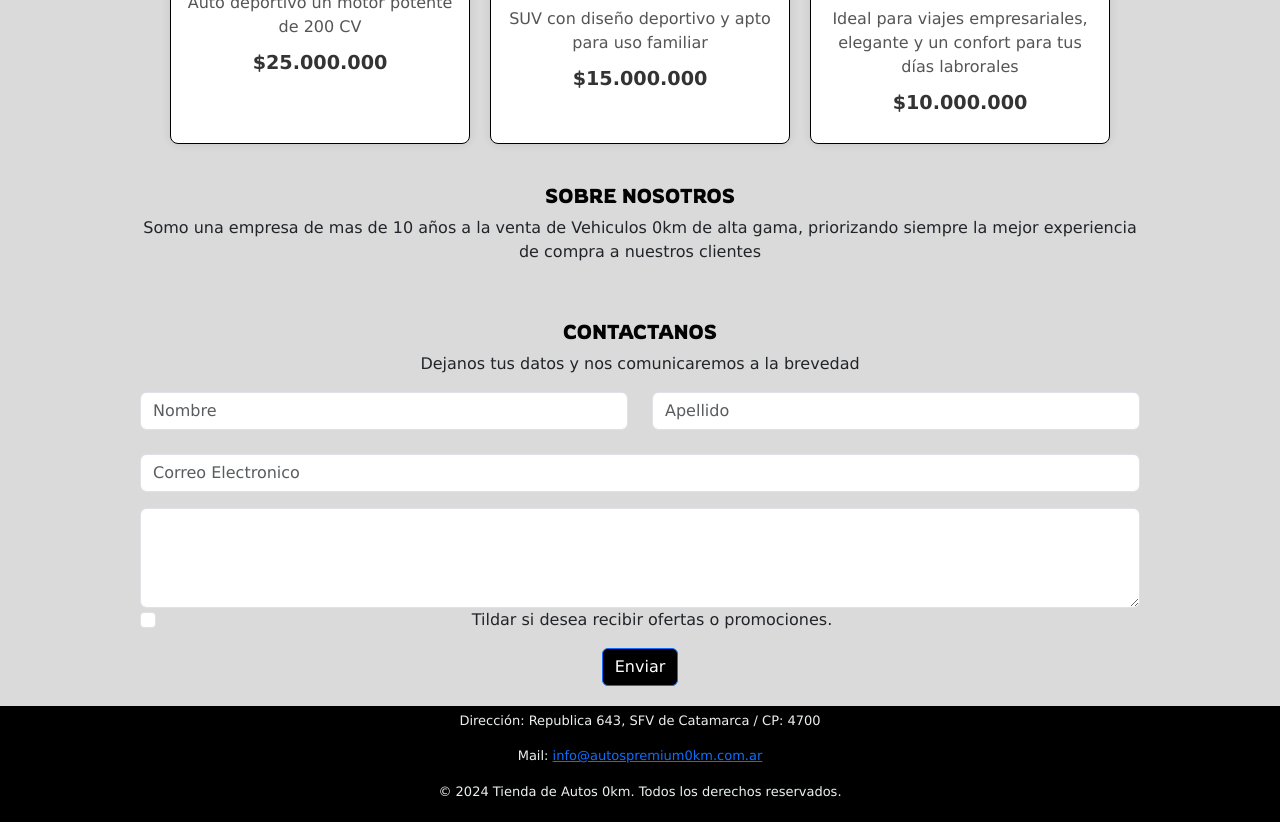
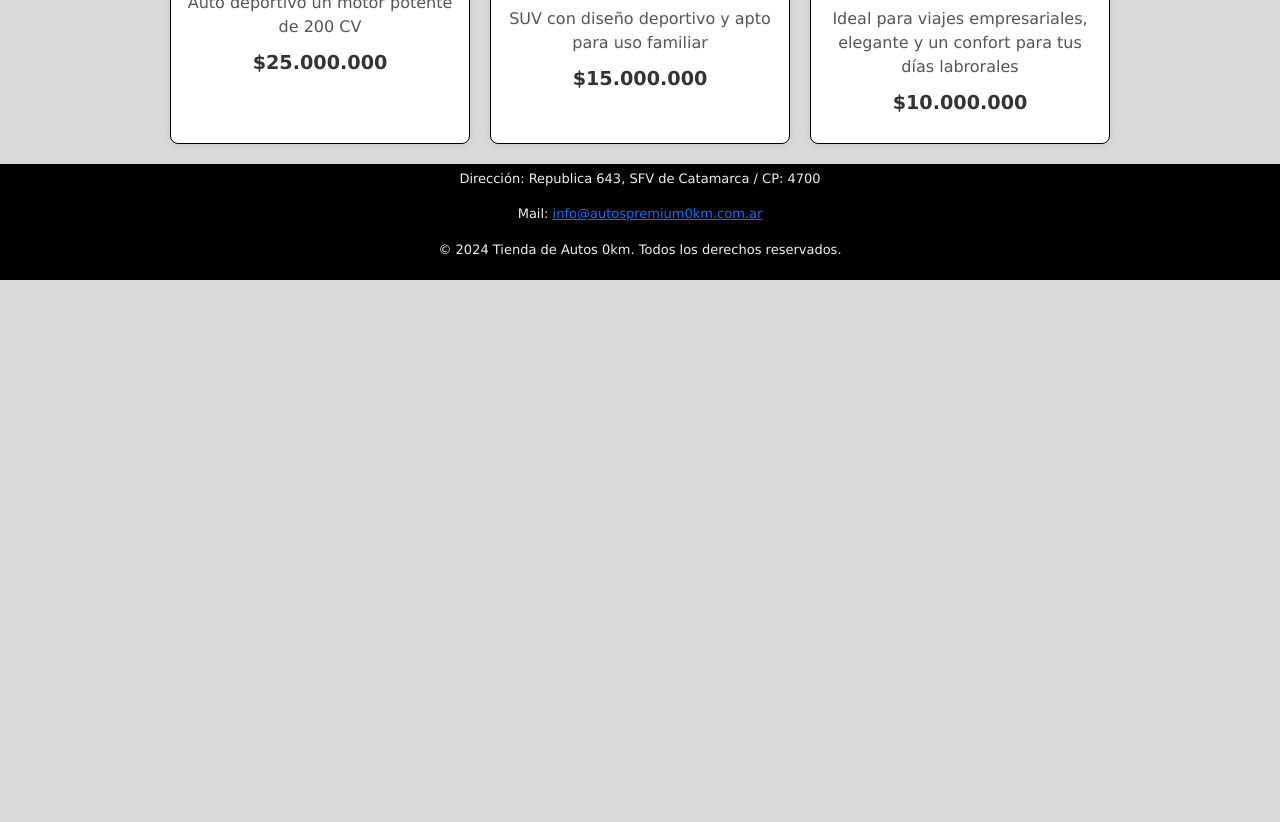
Before and after one commit to ferbreppe/webprojetc-coder, a plain HTML site: page index.html in a window 1280 px wide. Shown: the part 623-1445 px from the top of the page. After the commit the page ends 903 px from the top, so only its background shows below. Drawn offline with nearby package versions, Linux system fonts and the light colour scheme.

Commit message:
actualizacion index y modificacion sitio en general

```diff
--- a/index.html
+++ b/index.html
@@ -28,7 +28,7 @@
           </button>
           <div class="collapse navbar-collapse" id="navbarNavAltMarkup">
             <div class="navbar-nav">
-              <a class="nav-link active" aria-current="page" href="inicio.html">Home</a>
+              <a class="nav-link active" aria-current="page" href="index.html">Home</a>
               <a class="nav-link" href="autos.html">Autos Destacados</a>
               <a class="nav-link" href="nosotros.html">Sobre Nosotros</a>
               <a class="nav-link" href="contacto.html">Contacto</a>
@@ -74,39 +74,6 @@
 
         </section>
 
-        <section id="nosotros">
-            <h3>Sobre Nosotros</h3>
-            <p>Somo una empresa de mas de 10 años a la venta de Vehiculos 0km de alta gama, priorizando siempre la mejor experiencia de compra a nuestros clientes</p>
-        </section>
-
-        <section id="contacto">
-            <h3>Contactanos</h3>
-            <p>Dejanos tus datos y nos comunicaremos a la brevedad</p>
-            <form>
-                <div class="row">
-                    <div class="col">
-                      <input type="text" class="form-control" placeholder="Nombre" aria-label="Nombre">
-                    </div>
-                    <div class="col">
-                      <input type="text" class="form-control" placeholder="Apellido" aria-label="Apellido">
-                    </div>
-                  </div>
-                <div class="mb-3">
-                  <label for="Mail" class="form-label"></label>
-                  <input type="Mail" class="form-control" id="Mail" placeholder="Correo Electronico" aria-describedby="MailHelp">
-                  <div id="MailHelp" class="form-text"></div>
-                </div>
-                <div class="form-floating">
-                    <textarea class="form-control" placeholder="Comentarios" id="floatingTextarea" style="height: 100px"></textarea>
-                    <label for="floatingTextarea"></label>
-                </div>
-                <div class="mb-3 form-check">
-                  <input type="checkbox" class="form-check-input" id="Checkeo">
-                  <label class="form-check-label" for="Checkeo">Tildar si desea recibir ofertas o promociones.</label>
-                </div>
-                <button type="enviar" class="btn btn-primary botonRojo">Enviar</button>
-            </form>
-        </section>
   </div>
 
   <script src="https://cdn.jsdelivr.net/npm/bootstrap@5.3.3/dist/js/bootstrap.bundle.min.js" integrity="sha384-YvpcrYf0tY3lHB60NNkmXc5s9fDVZLESaAA55NDzOxhy9GkcIdslK1eN7N6jIeHz" crossorigin="anonymous"></script>
```
Also changed, not shown: autos.html (+1 -1 lines), contacto.html (+1 -1 lines), inicio.html (+2 -7 lines), nosotros.html (+1 -2 lines), scss/components/_navbar.scss (added, +14 -0 lines). Lines whose indentation alone changed are shown as unchanged.
